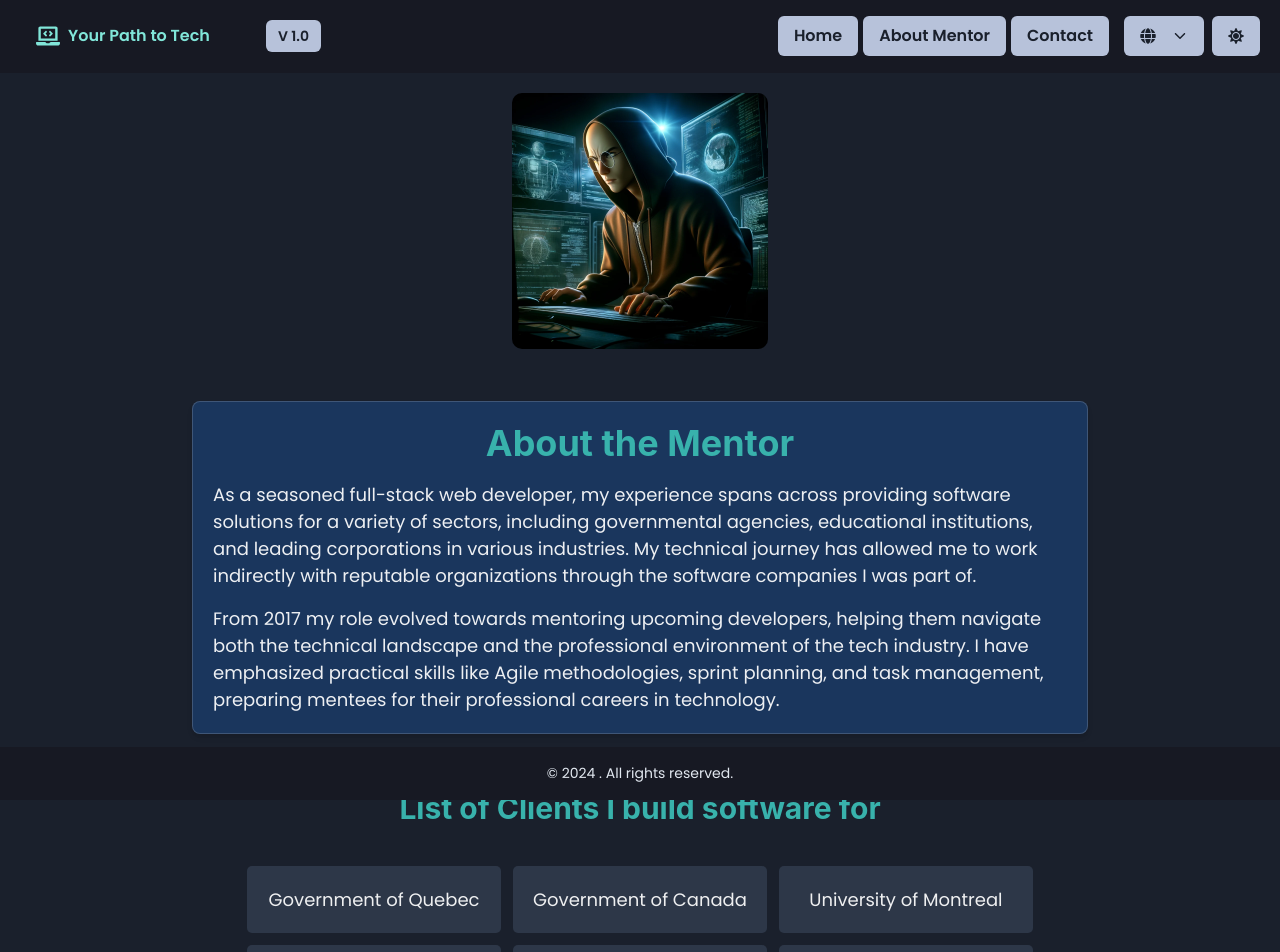
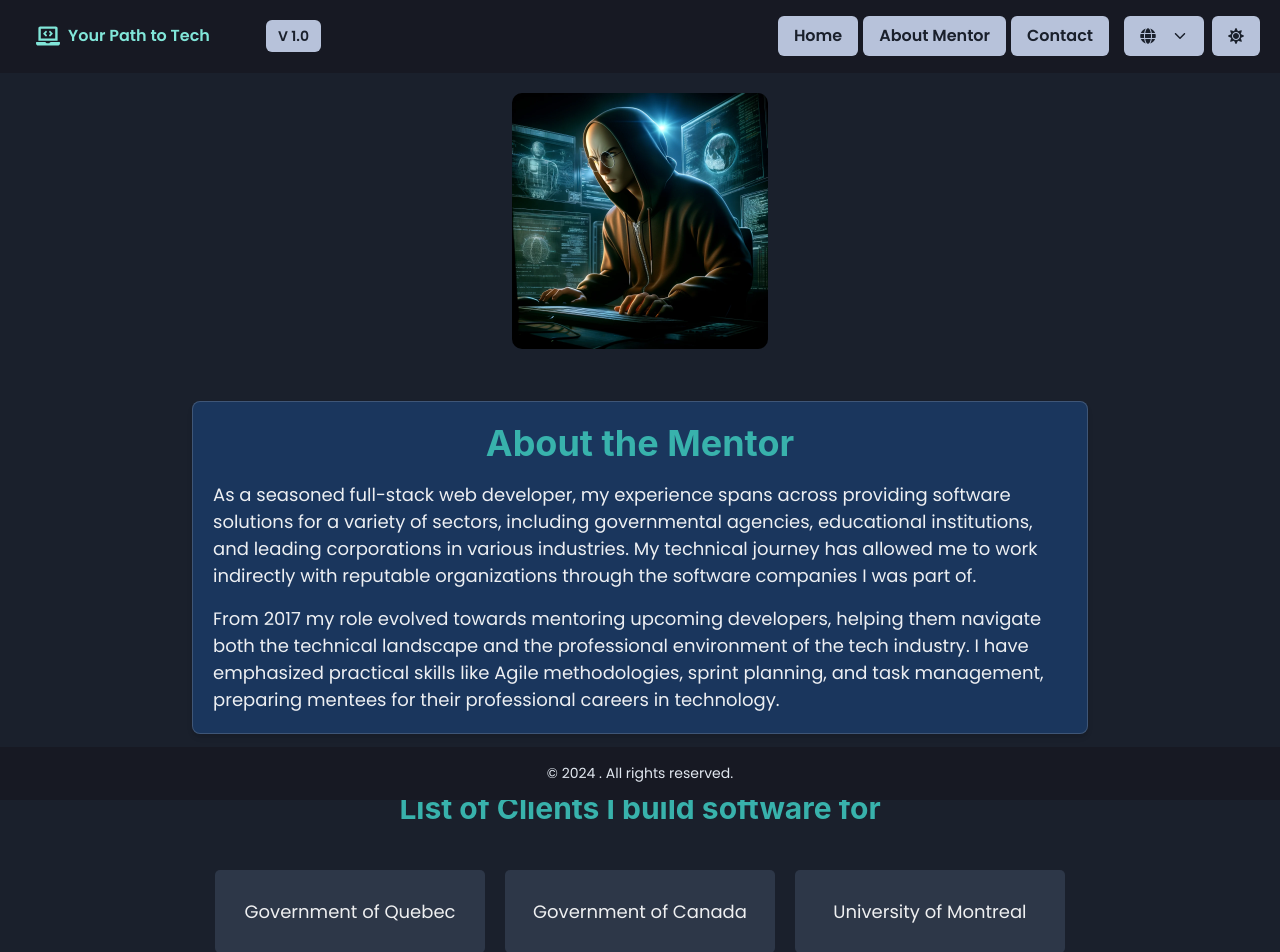
Before and after one commit to silavsale/dev-mentor, a React (Create React App) app: page /about in a window 1280 px wide. Shown: the top 952 px of the page. Built offline with nearby package versions, Linux system fonts and the light colour scheme; a web font is replaced by a local one.

Commit message:
fix list of companies css

```diff
--- a/src/Components/AboutTheMentor.js
+++ b/src/Components/AboutTheMentor.js
@@ -253,7 +253,8 @@ function AboutTheMentor() {
               cursor="pointer"
               bg={bgColor}
               borderRadius={5}
-              p={5}
+              p={7}
+              m={{ base: 1, md: 0, lg: 1 }}
               textAlign="center"
             >
               <Text fontSize={{ sm: 'md', md: 'lg' }}>{t(client.name)}</Text>
```
